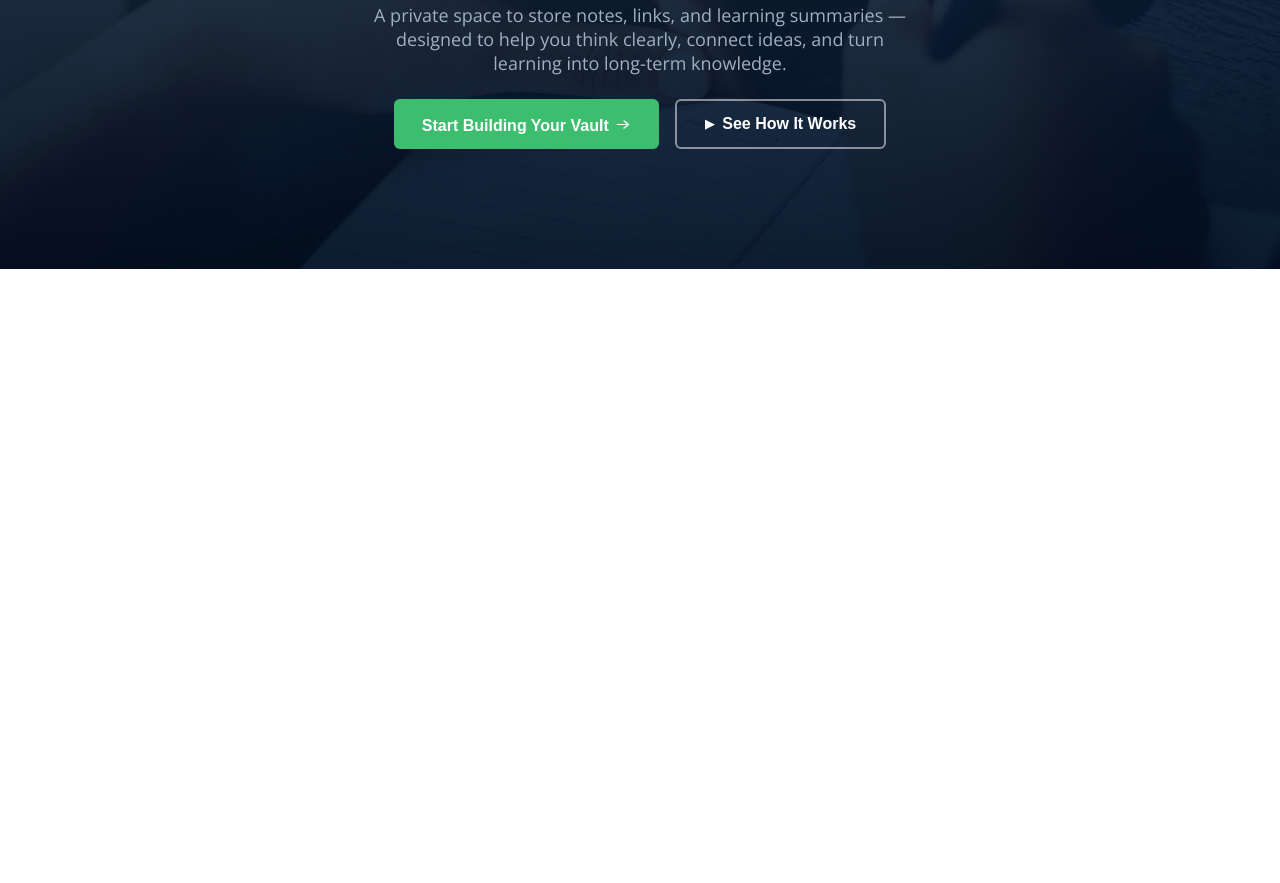
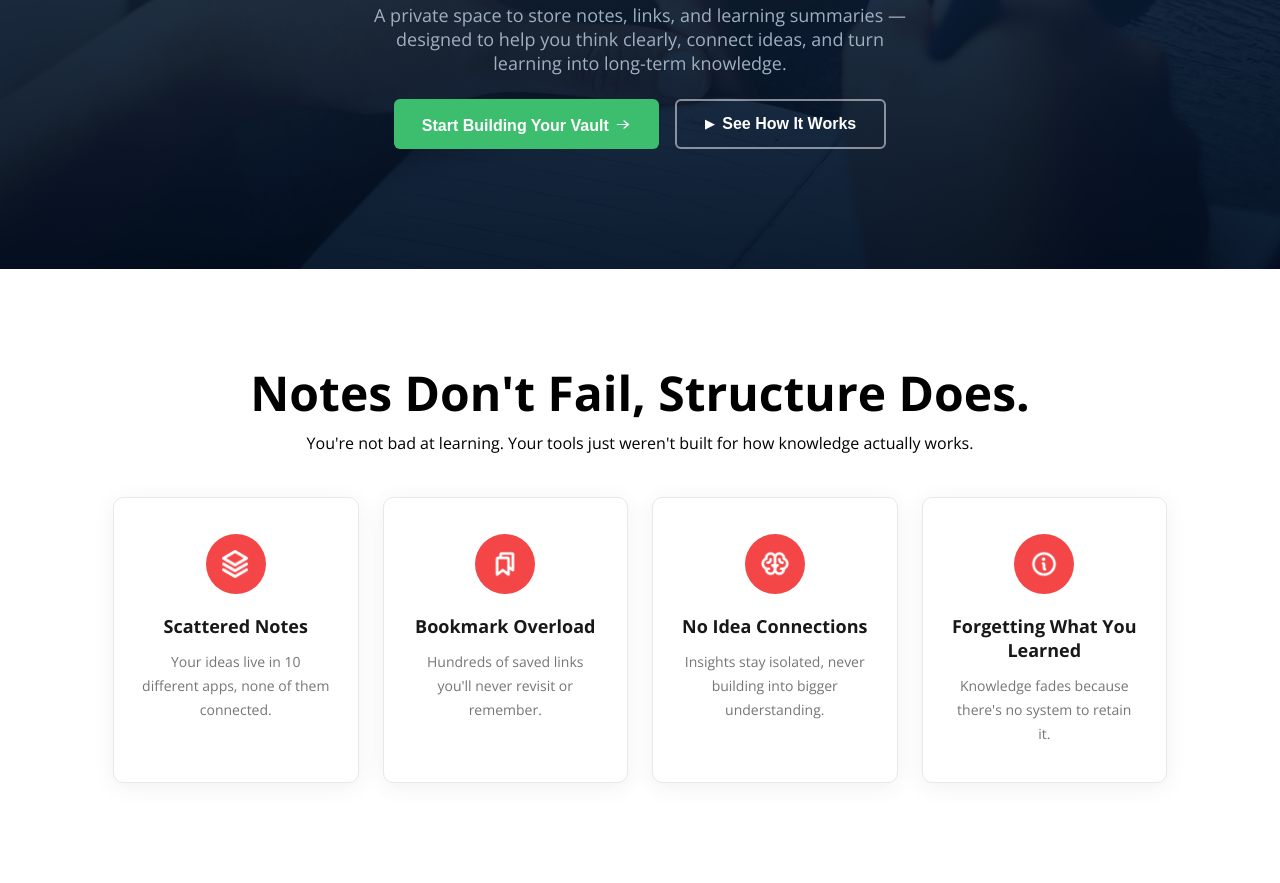
Before and after one commit to gitsifat091/assignment-01, a plain HTML site: page index.html in a window 1280 px wide. Shown: the part 429-1312 px from the top of the page. Before the commit the page ends 800 px from the top, so only its background shows below. Drawn offline with nearby package versions, Linux system fonts and the light colour scheme.

Commit message:
Designed Notes Section

```diff
--- a/index.html
+++ b/index.html
@@ -78,6 +78,59 @@
 
         </div>
     </section>
+
+    <!-- ===== PROBLEMS / NOTES SECTION ===== -->
+    <section id="problems">
+        <div class="section-container">
+
+            <!-- Section Heading -->
+            <div class="section-heading">
+                <h2>Notes Don't Fail, Structure Does.</h2>
+                <p>You're not bad at learning. Your tools just weren't built for how knowledge actually works.</p>
+            </div>
+
+            <!-- Problem Cards -->
+            <div class="problem-cards">
+
+                <!-- Card 1: Scattered Notes -->
+                <div class="problem-card">
+                    <div class="card-icon red-icon">
+                        <img src="images/Vector.png" alt="Scattered Notes" />
+                    </div>
+                    <h3>Scattered Notes</h3>
+                    <p class="card-p">Your ideas live in 10 different apps, none of them connected.</p>
+                </div>
+
+                <!-- Card 2: Bookmark Overload -->
+                <div class="problem-card">
+                    <div class="card-icon red-icon">
+                        <img src="images/Bookmarks.png" alt="Bookmark Overload" />
+                    </div>
+                    <h3>Bookmark Overload</h3>
+                    <p class="card-p">Hundreds of saved links you'll never revisit or remember.</p>
+                </div>
+
+                <!-- Card 3: No Idea Connections -->
+                <div class="problem-card">
+                    <div class="card-icon red-icon">
+                        <img src="images/Brain.png" alt="No Idea Connections" />
+                    </div>
+                    <h3>No Idea Connections</h3>
+                    <p class="card-p">Insights stay isolated, never building into bigger understanding.</p>
+                </div>
+
+                <!-- Card 4: Forgetting What You Learned -->
+                <div class="problem-card">
+                    <div class="card-icon red-icon">
+                        <img src="images/Info.png" alt="Forgetting" />
+                    </div>
+                    <h3>Forgetting What You Learned</h3>
+                    <p class="card-p">Knowledge fades because there's no system to retain it.</p>
+                </div>
+
+            </div>
+        </div>
+    </section>
 </body>
 
 <footer>
--- a/styles/knowledgevault.css
+++ b/styles/knowledgevault.css
@@ -6,6 +6,7 @@
 
 .font-open-sans {
     font-family: "Open Sans", sans-serif;
+    font-optical-sizing: auto;
 }
 
 .color-green {
@@ -179,3 +180,102 @@ nav .menu a:hover {
 .play-icon {
     font-size: 12px;
 }
+
+/* ===== PROBLEMS SECTION ===== */
+
+#problems {
+    padding: 100px 20px;
+    background-color: #fff;
+}
+
+#problems .section-container {
+    width: 85%;
+    max-width: 1140px;
+    margin: 0 auto;
+}
+
+#problems .section-container .section-heading {
+    width: 1360;
+    height: 152;
+    gap: 16px;
+}
+
+.section-heading h2 {
+    font-weight: 700;
+    font-style: Bold;
+    font-size: 48px;
+    line-height: 100%;
+    letter-spacing: 0%;
+    text-align: center;
+    text-transform: capitalize;
+}
+
+.section-heading p {
+    margin-top: 16px;
+    margin-bottom: 44px;
+    font-weight: 400;
+    font-size: 16px;
+    line-height: 20px;
+    letter-spacing: 0%;
+    text-align: center;
+}
+
+.problem-cards {
+    display: flex;
+    gap: 24px;
+    justify-content: center;
+    flex-wrap: wrap;
+    /* height: 448px;
+    width: 1600px; */
+}
+
+.problem-card {
+    background-color: #fff;
+    border: 1px solid #e8e8e8;
+    border-radius: 10px;
+    padding: 36px 28px;
+    max-width: 255px;
+    flex: 1 1 220px;
+    text-align: center;
+    box-shadow: 0 4px 24px rgba(0,0,0,0.06);
+    /* height: 300px;
+    width: 322px; */
+}
+
+/* .problem-card .card-p {
+    width: 274px;
+    height: 40px;
+} */
+
+.card-icon {
+    width: 60px;
+    height: 60px;
+    border-radius: 50%;
+    display: flex;
+    align-items: center;
+    justify-content: center;
+    margin: 0 auto 20px;
+}
+
+.red-icon {
+    background-color: #f44646;
+}
+
+.card-icon img {
+    width: 28px;
+    height: 28px;
+    object-fit: contain;
+}
+
+.problem-card h3 {
+    font-size: 18px;
+    font-weight: 700;
+    color: #181818;
+    margin-bottom: 12px;
+}
+
+.problem-card p {
+    font-size: 14px;
+    color: #757575;
+    line-height: 24px;
+}
```
